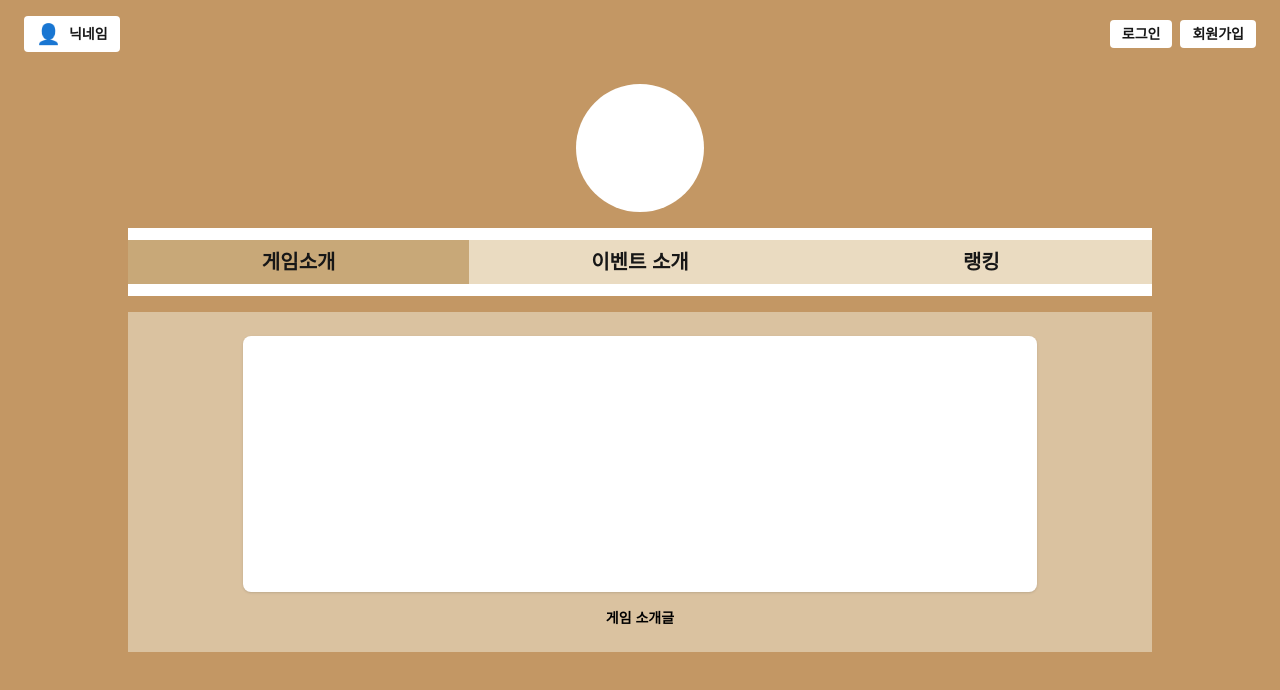
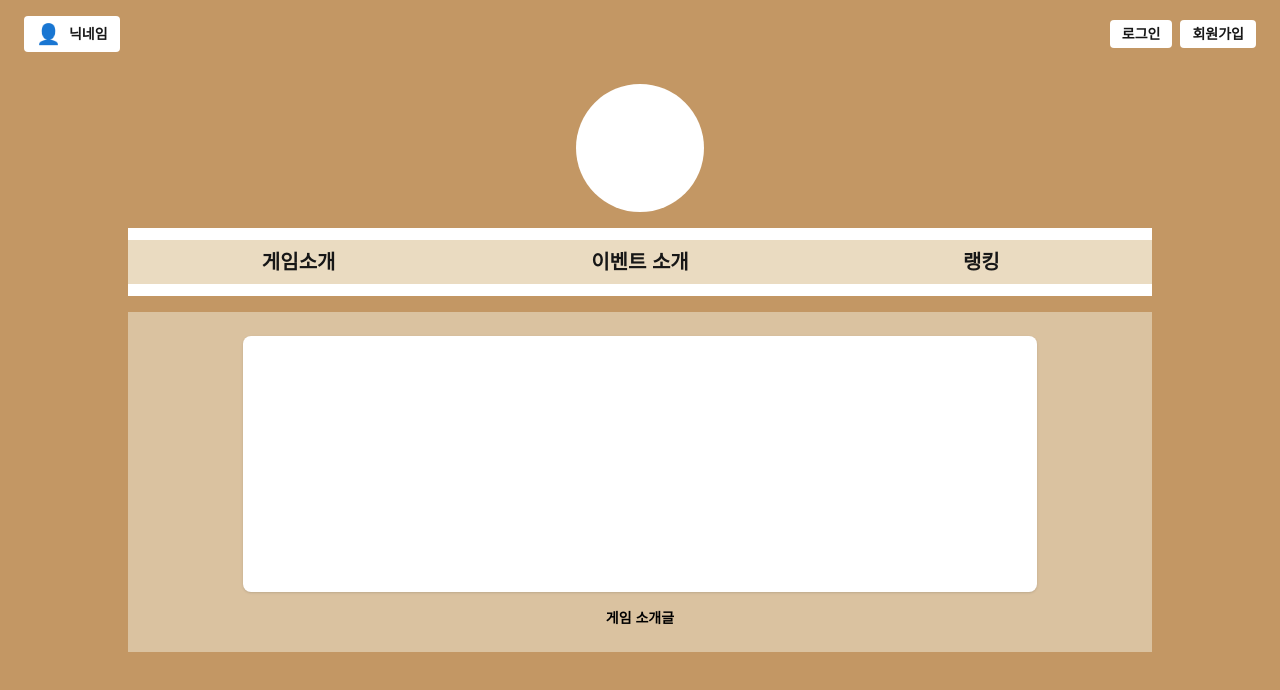
Before and after one commit to pkfffe/cap_project, a Next.js app: page / in a window 1280 px wide. Shown: the top 690 px of the page. Built offline with nearby package versions, Linux system fonts and the light colour scheme.

Commit message:
page.tsx 수정정

```diff
--- a/app/page.tsx
+++ b/app/page.tsx
@@ -23,7 +23,7 @@ export default function Home() {
 
       {/* 상단 탭 메뉴 (게임소개 / 이벤트 소개 / 랭킹) */}
       <div className="w-4/5 bg-white flex justify-around py-3 mb-4 text-xl font-extrabold">
-        <button className="w-1/3 text-center bg-[#c8a878] py-2 hover:bg-[#d8c5a6]">게임소개</button>
+        <button className="w-1/3 text-center bg-[#eadbc1] py-2 hover:bg-[#d8c5a6]">게임소개</button>
         <button className="w-1/3 text-center bg-[#eadbc1] py-2 hover:bg-[#d8c5a6]">이벤트 소개</button>
         <button className="w-1/3 text-center bg-[#eadbc1] py-2 hover:bg-[#d8c5a6]">랭킹</button>
       </div>
```
